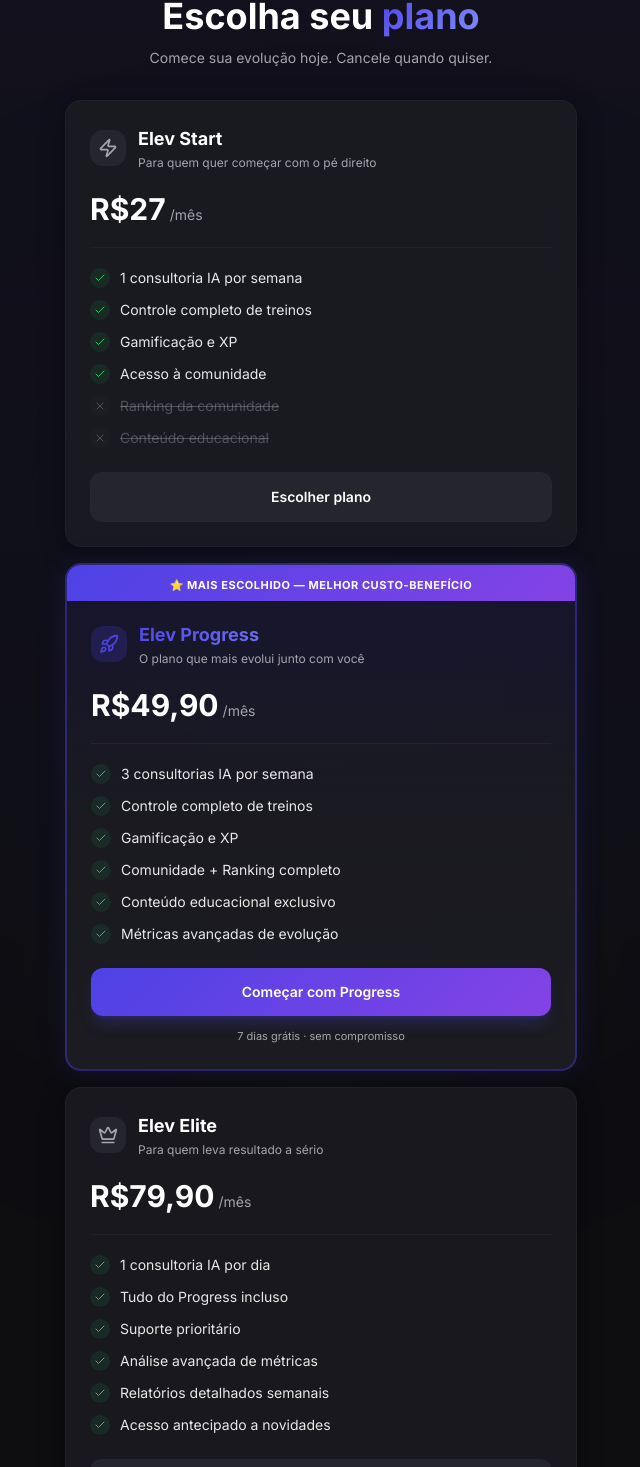
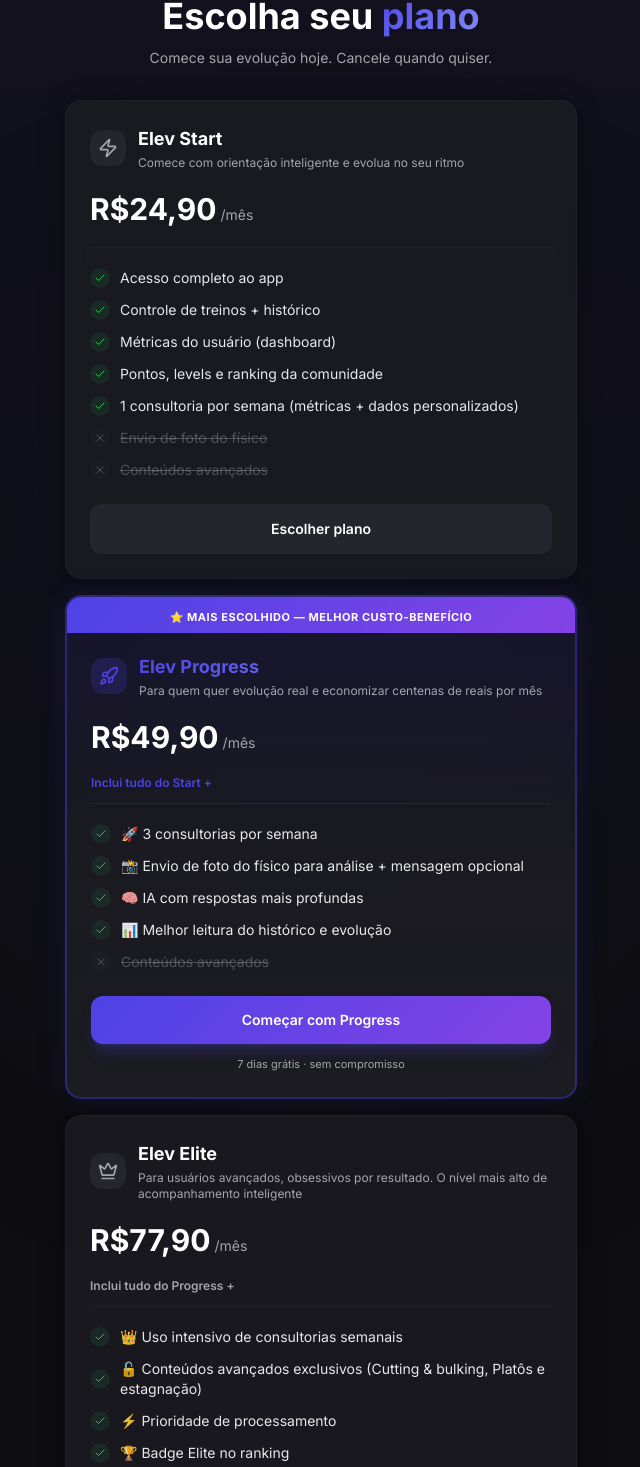
Before and after one commit to Lucas-Sambati/landingPage_elev, a React (Vite) app: page /planos in a window 1280 px wide. Shown: the part 102-1569 px from the top of the page, without its empty margins (319-959 px from the left). Built offline with nearby package versions, Linux system fonts and the light colour scheme; the HTML template or start-up script is replaced by a standard one.

Commit message:
Atualizando

```diff
--- a/src/components/PricingSection.tsx
+++ b/src/components/PricingSection.tsx
@@ -13,18 +13,19 @@ const plans = [
   {
     name: "Elev Start",
     icon: <Zap className="w-5 h-5" />,
-    price: "R$27",
+    price: "R$24,90",
     period: "/mês",
-    subtitle: "Para quem quer começar com o pé direito",
+    subtitle: "Comece com orientação inteligente e evolua no seu ritmo",
     popular: false,
     highlight: false,
     features: [
-      { text: "1 consultoria IA por semana", included: true },
-      { text: "Controle completo de treinos", included: true },
-      { text: "Gamificação e XP", included: true },
-      { text: "Acesso à comunidade", included: true },
-      { text: "Ranking da comunidade", included: false },
-      { text: "Conteúdo educacional", included: false },
+      { text: "Acesso completo ao app", included: true },
+      { text: "Controle de treinos + histórico", included: true },
+      { text: "Métricas do usuário (dashboard)", included: true },
+      { text: "Pontos, levels e ranking da comunidade", included: true },
+      { text: "1 consultoria por semana (métricas + dados personalizados)", included: true },
+      { text: "Envio de foto do físico", included: false },
+      { text: "Conteúdos avançados", included: false },
     ],
   },
   {
@@ -32,33 +33,33 @@ const plans = [
     icon: <Rocket className="w-5 h-5" />,
     price: "R$49,90",
     period: "/mês",
-    subtitle: "O plano que mais evolui junto com você",
+    subtitle: "Para quem quer evolução real e economizar centenas de reais por mês",
     popular: true,
     highlight: true,
+    includes: "Inclui tudo do Start +",
     features: [
-      { text: "3 consultorias IA por semana", included: true },
-      { text: "Controle completo de treinos", included: true },
-      { text: "Gamificação e XP", included: true },
-      { text: "Comunidade + Ranking completo", included: true },
-      { text: "Conteúdo educacional exclusivo", included: true },
-      { text: "Métricas avançadas de evolução", included: true },
+      { text: "🚀 3 consultorias por semana", included: true },
+      { text: "📸 Envio de foto do físico para análise + mensagem opcional", included: true },
+      { text: "🧠 IA com respostas mais profundas", included: true },
+      { text: "📊 Melhor leitura do histórico e evolução", included: true },
+      { text: "Conteúdos avançados", included: false },
     ],
   },
   {
     name: "Elev Elite",
     icon: <Crown className="w-5 h-5" />,
-    price: "R$79,90",
+    price: "R$77,90",
     period: "/mês",
-    subtitle: "Para quem leva resultado a sério",
+    subtitle: "Para usuários avançados, obsessivos por resultado. O nível mais alto de acompanhamento inteligente",
     popular: false,
     highlight: false,
+    includes: "Inclui tudo do Progress +",
     features: [
-      { text: "1 consultoria IA por dia", included: true },
-      { text: "Tudo do Progress incluso", included: true },
-      { text: "Suporte prioritário", included: true },
-      { text: "Análise avançada de métricas", included: true },
-      { text: "Relatórios detalhados semanais", included: true },
-      { text: "Acesso antecipado a novidades", included: true },
+      { text: "👑 Uso intensivo de consultorias semanais", included: true },
+      { text: "🔓 Conteúdos avançados exclusivos (Cutting & bulking, Platôs e estagnação)", included: true },
+      { text: "⚡ Prioridade de processamento", included: true },
+      { text: "🏆 Badge Elite no ranking", included: true },
+      { text: "🧪 Acesso antecipado a novas features", included: true },
     ],
   },
 ];
@@ -78,7 +79,7 @@ const faqItems = [
   },
   {
     q: "Qual a diferença entre os planos?",
-    a: "A principal diferença é a quantidade de consultorias com IA por semana. O Start te dá 1, o Progress 3 e o Elite 7 (uma por dia). O Progress e Elite também incluem ranking completo e conteúdo educacional exclusivo. Se está em dúvida, o Progress é o equilíbrio perfeito entre custo e resultado.",
+    a: "Cada plano evolui sobre o anterior. O Start traz 1 consultoria semanal, controle de treinos e ranking. O Progress adiciona 3 consultorias, envio de foto do físico e IA mais profunda. O Elite libera uso intensivo, conteúdos avançados exclusivos, badge no ranking e acesso antecipado a novidades. Se está em dúvida, o Progress é o equilíbrio perfeito entre custo e resultado.",
   },
   {
     q: "Posso cancelar a qualquer momento?",
@@ -173,6 +174,15 @@ const PricingSection = () => {
                   </span>
                   <span className="text-sm text-muted-foreground">{plan.period}</span>
                 </div>
+
+                {/* Inclui tag */}
+                {plan.includes && (
+                  <p className={`text-xs font-semibold mb-3 ${
+                    plan.highlight ? "text-primary" : "text-muted-foreground"
+                  }`}>
+                    {plan.includes}
+                  </p>
+                )}
 
                 {/* Separador */}
                 <div className={`h-px mb-5 ${
```
